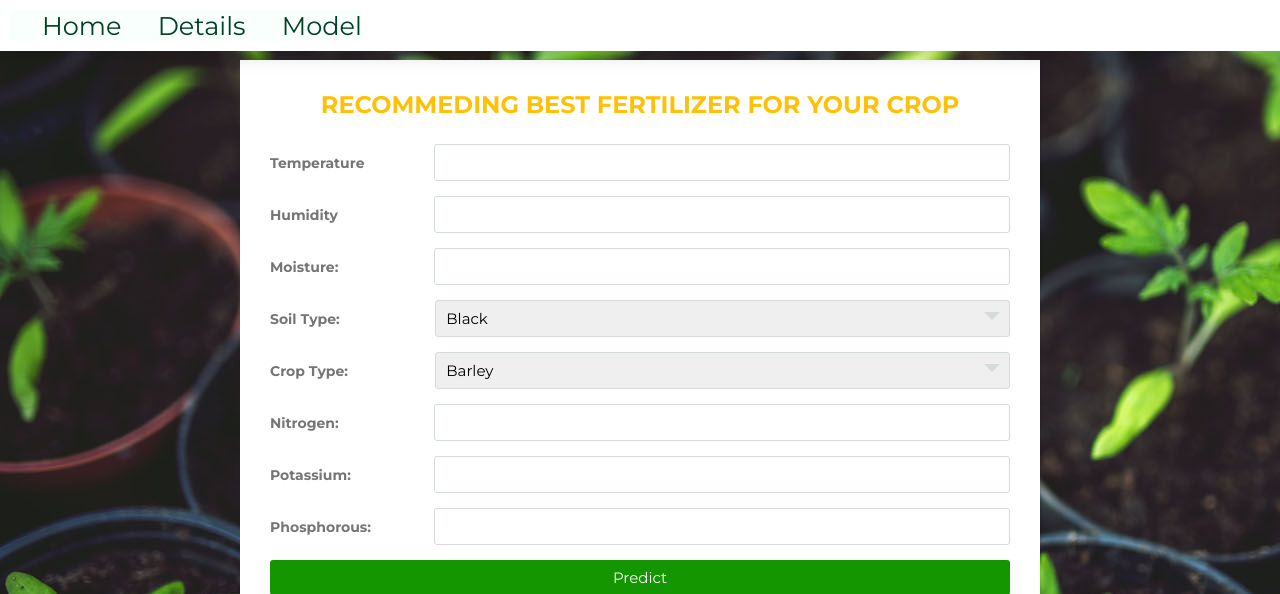
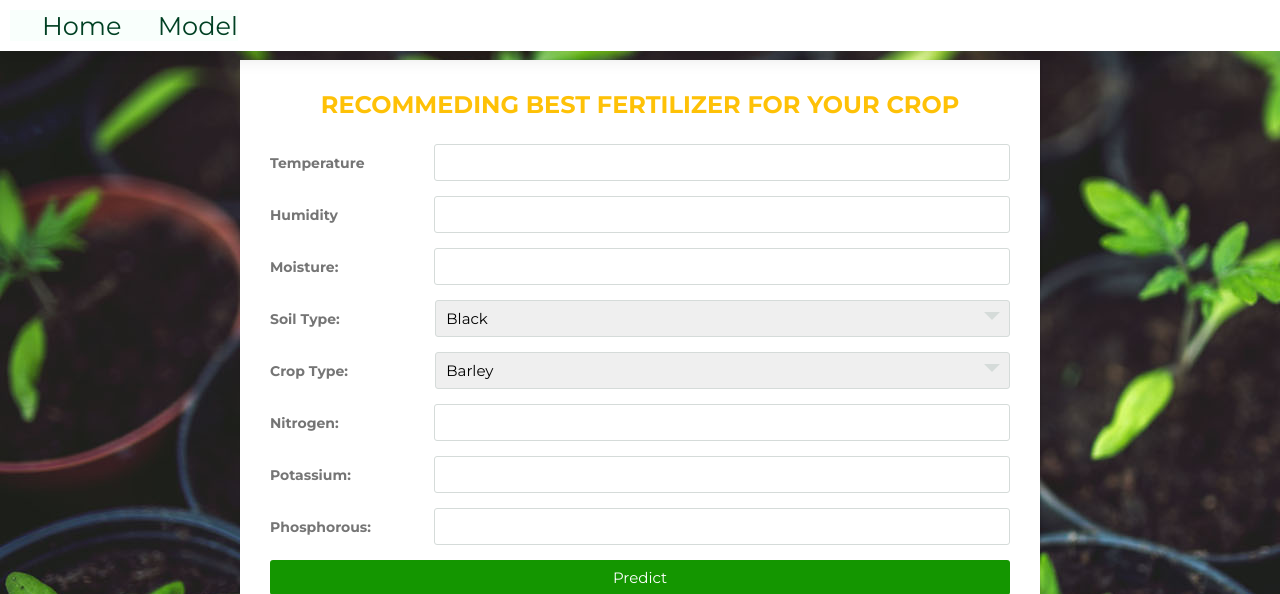
Before and after one commit to Sakshihogade/deployment, a Flask app: page /Model1 in a window 1280 px wide. Shown: the top 594 px of the page. Run offline with Flask 3, Linux system fonts and the light colour scheme; parts of the project's set-up code (start-up, migrations or seed data) failed here and were passed over.

Commit message:
changes is model1

```diff
--- a/templates/Model1.html
+++ b/templates/Model1.html
@@ -295,7 +295,7 @@ header{
 
         <nav class="navbar">
             <a href="{{ url_for('home') }}">home</a>
-            <a href="{{ url_for('Detail') }}">Details</a>
+            <!--<a href="{{ url_for('Detail') }}">Details</a>-->
             <a href="{{ url_for('Model1') }}">Model</a>
         </nav>
 
```
